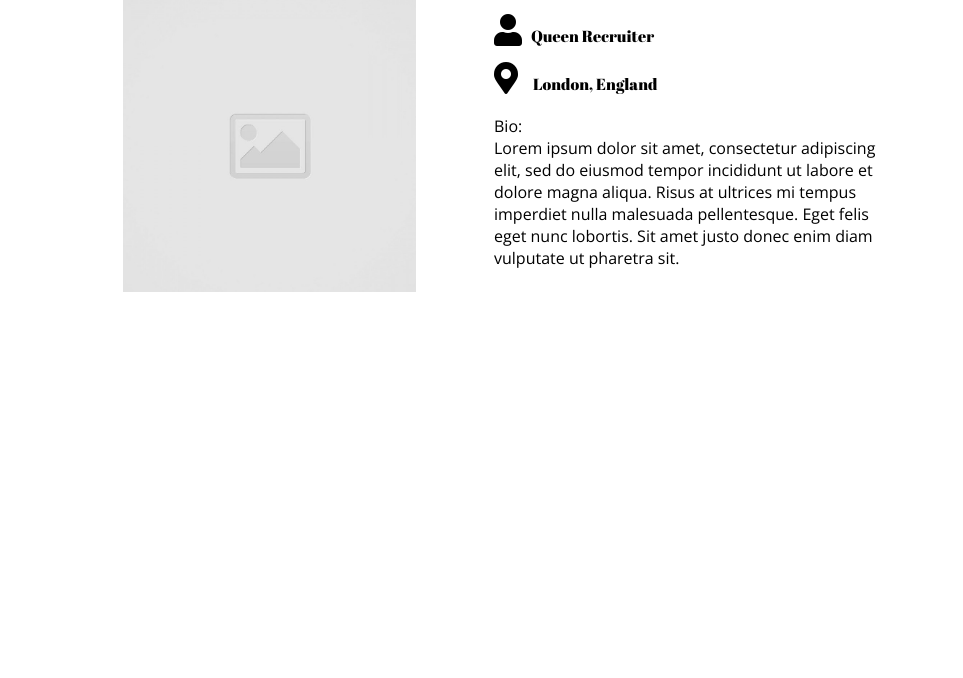
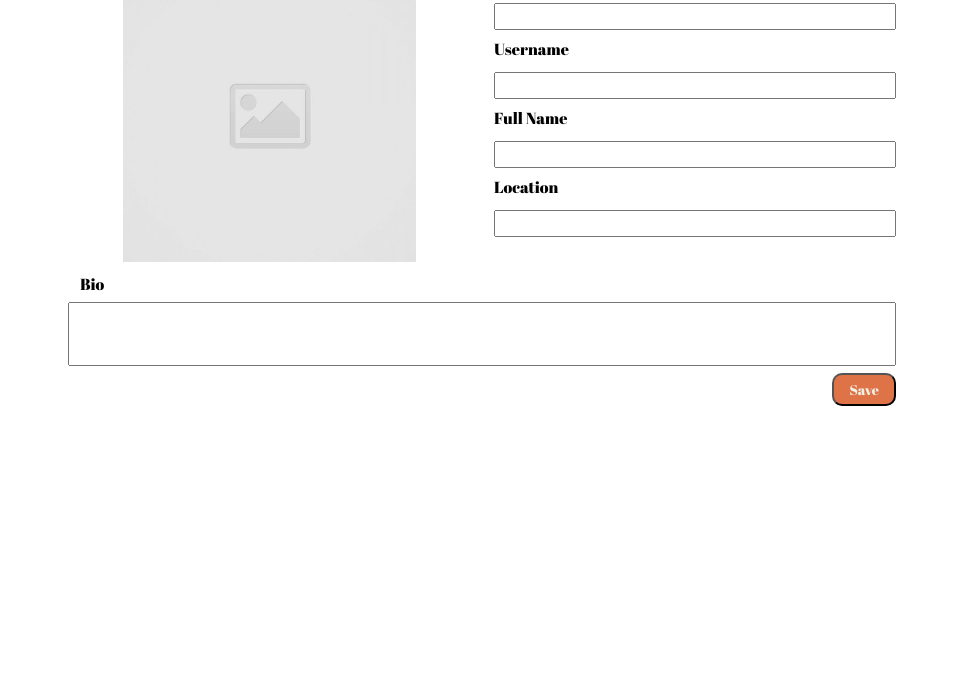
Before and after one commit to blake-ros/code-journal, a website: page index.html in a window 1280 px wide. Shown: the part 122-800 px from the top of the page, without its empty margins (158-1121 px from the left). Drawn offline with nearby package versions, Linux system fonts and the light colour scheme.

Commit message:
created a javascript view swapping function

```diff
--- a/js/main.js
+++ b/js/main.js
@@ -81,11 +81,35 @@ function renderProfile(profile) {
 
 function dataView(data) {
   const view = data.view;
-  // const activeView = document.querySelectorAll('div');
-  // const activeAttribute = activeView.getAttribute('data-view');
+
   if (view === 'profile') {
     const profile = document.querySelector('div[data-view="profile"]');
     profile.innerHTML = '';
     profile.append(renderProfile(data.profile));
   }
+
+  const thisForm = document.querySelector('form');
+  if (view === 'edit-profile') {
+    for (const info in data.profile) {
+      thisForm.elements[info].value = data.profile[info];
+    }
+    if (data.profile.avatarUrl !== '') {
+      const avatarImage = document.querySelector('img');
+      avatarImage.setAttribute('src', data.profile.avatarUrl);
+    } else {
+      const avatarImage = document.querySelector('img');
+      avatarImage.setAttribute('src', 'images/placeholder-image-square.jpg');
+    }
+  }
+
+  const allDataViews = document.querySelectorAll('div[data-view]');
+  for (let i = 0; i < allDataViews.length; i++) {
+    if (allDataViews[i].getAttribute('data-view') === view) {
+      allDataViews[i].className = '';
+    } else {
+      allDataViews[i].className = 'hidden';
+    }
+  }
 }
+
+dataView(data);
```
Also changed, not shown: index.html (+0 -2 lines).
